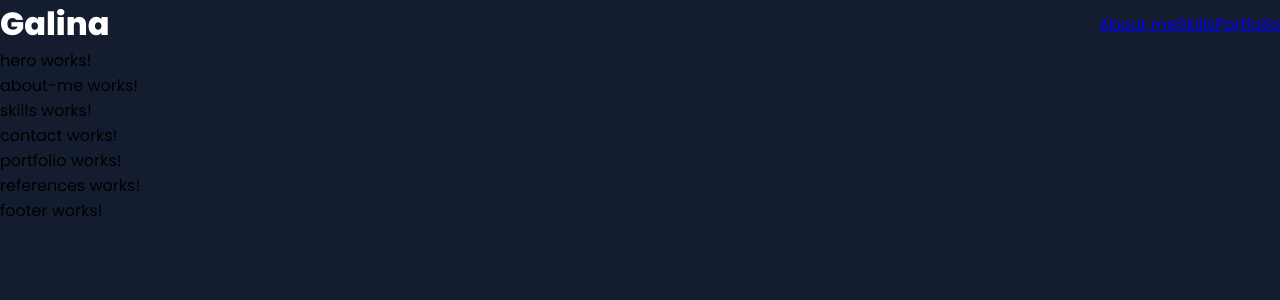
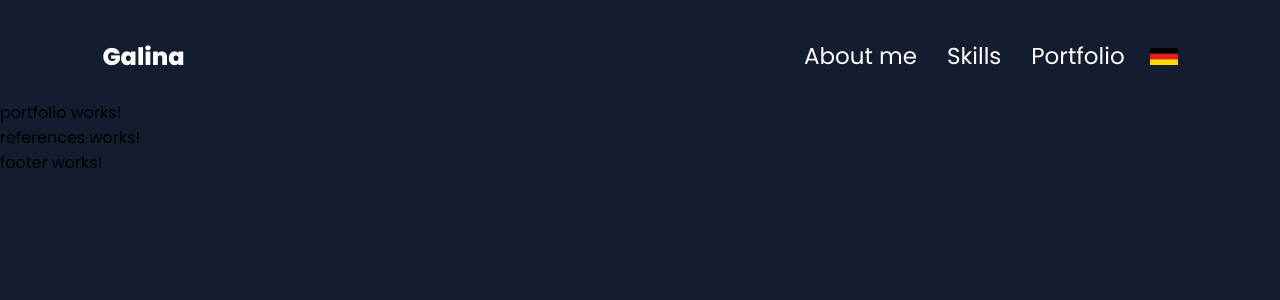
Before and after one commit to galina-antipin/Angular-My-Portfolio, an Angular app: page / in a window 1280 px wide. Shown: the top 300 px of the page. Built offline with nearby package versions, Linux system fonts and the light colour scheme.

Commit message:
header css

```diff
--- a/src/app/shared/components/header/header.component.html
+++ b/src/app/shared/components/header/header.component.html
@@ -1,4 +1,5 @@
 <header>
+    <section>
         <div>
             <h1>Galina</h1>
         </div>
@@ -6,6 +7,7 @@
             <a href="#about-me">About me</a>
             <a href="#skills">Skills</a>
             <a href="#portfolio">Portfolio</a>
-
+            <img src="./../../../../assets/img/germany.png" alt="german-translation">
         </nav>
+    </section>
 </header>
--- a/src/app/shared/components/header/header.component.scss
+++ b/src/app/shared/components/header/header.component.scss
@@ -1,7 +1,54 @@
-h1 {color: white;}
+h1 {
+    color: white;
+    margin: 0;
+}
 
 header {
+    width: 100%;
     display: flex;
     align-items: center;
+    position: fixed;
+    top: 0;
+    left: 0;
+    right: 0;
+    height: 100px;
+}
+
+section {
+    width: 100%;
+    max-width: 1920px;
+    margin-left: 8%;
+    margin-right: 8%;
+    margin-top: 1%;
+    display: flex;
     justify-content: space-between;
+    align-items: center;
 }
+
+nav {
+    display: flex;
+    align-items: center;
+
+    a {
+        color: white;
+        text-decoration: none;
+        margin: 15px;
+        transition: color 0.3s;
+        font-size: 23px;
+
+        &:hover {
+            color: #70E61C;
+        }
+    }
+
+    img {
+        width: 28px;
+        height: auto;
+        margin-left: 10px;
+        transition: transform 0.3s;
+
+        &:hover {
+            transform: scale(1.2);
+        }
+    }
+}
```
Also changed, not shown: src/assets/img/germany.png (added), src/assets/img/uk.jpg (added). Lines whose indentation alone changed are shown as unchanged.
